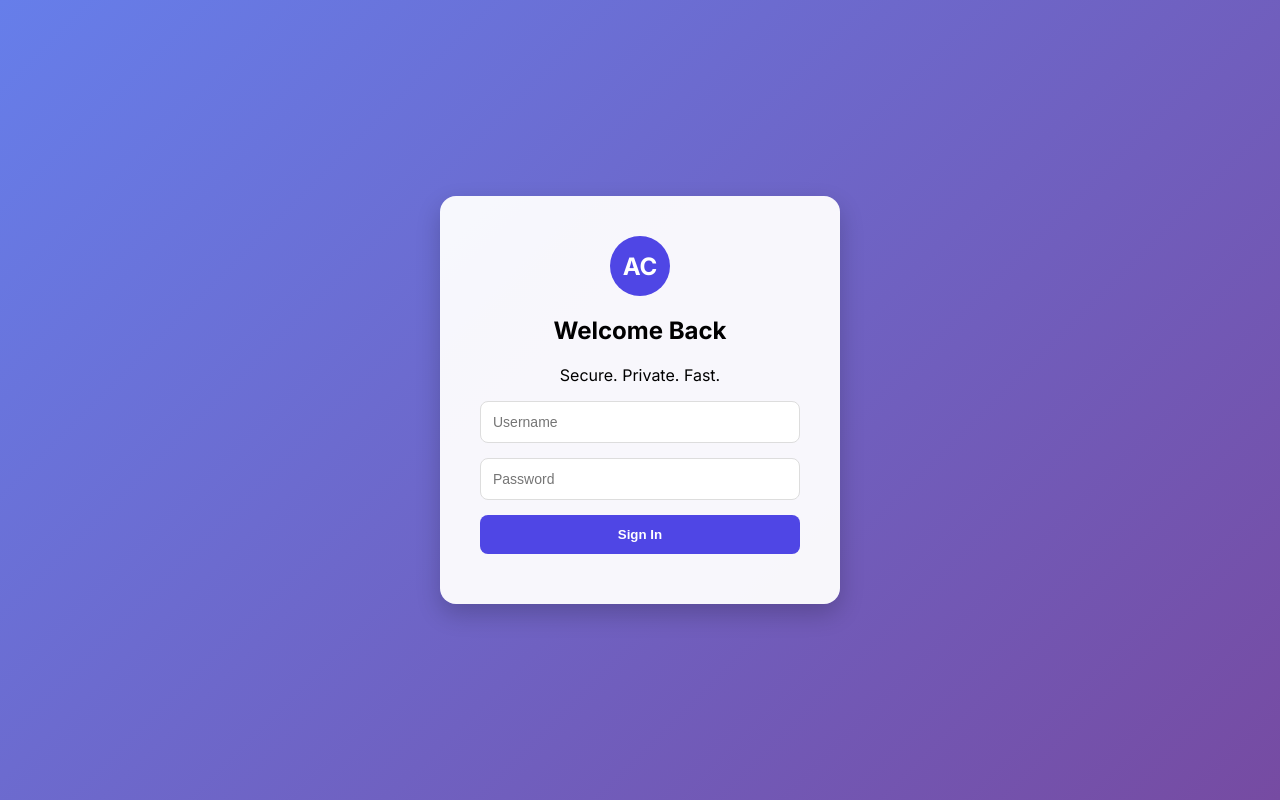
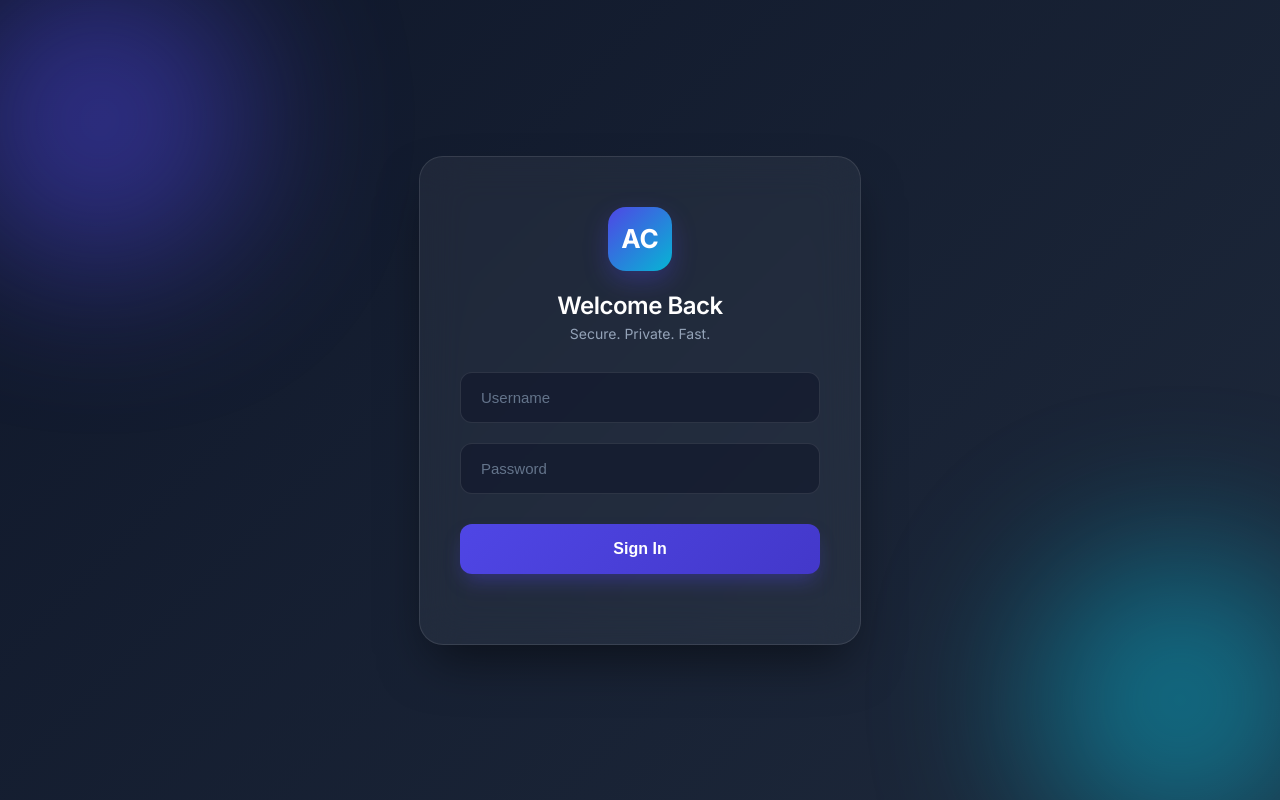
Before and after one commit to cyber-lol-0/Private-chat, a website: page public/index.html in a window 1280 px wide. Drawn offline with nearby package versions, Linux system fonts and the light colour scheme; no server answers.

Commit message:
Update style.css

```diff
--- a/public/style.css
+++ b/public/style.css
@@ -1,22 +1,120 @@
 :root { --primary: #4F46E5; --bg: #F3F4F6; --sidebar: #ffffff; --text: #1F2937; --border: #E5E7EB; --green-bubble: #DCFCE7; }
 body { margin: 0; font-family: 'Inter', sans-serif; height: 100vh; background: var(--bg); overflow: hidden; }
 
-/* Login */
-#login-view { height: 100vh; display: flex; justify-content: center; align-items: center; background: linear-gradient(135deg, #667eea 0%, #764ba2 100%); }
-.glass-card { background: rgba(255,255,255,0.95); padding: 40px; border-radius: 16px; width: 320px; text-align: center; box-shadow: 0 10px 25px rgba(0,0,0,0.2); }
-.logo { width: 60px; height: 60px; background: var(--primary); color: white; border-radius: 50%; display: flex; align-items: center; justify-content: center; font-size: 24px; font-weight: bold; margin: 0 auto 20px; }
-.field { margin-bottom: 15px; }
-input { width: 100%; padding: 12px; border: 1px solid #ddd; border-radius: 8px; box-sizing: border-box; font-size: 14px; outline: none; }
-input:focus { border-color: var(--primary); }
-button { width: 100%; padding: 12px; background: var(--primary); color: white; border: none; border-radius: 8px; font-weight: 600; cursor: pointer; transition: 0.2s; }
-button:hover { opacity: 0.9; }
-#login-error { color: red; margin-top: 10px; font-size: 13px; }
+/* --- 100 CRORE LOGIN DESIGN --- */
+#login-view {
+    height: 100vh;
+    display: flex;
+    justify-content: center;
+    align-items: center;
+    /* Deep Professional Dark Blue Background */
+    background: linear-gradient(135deg, #0f172a 0%, #1e293b 100%);
+    position: relative;
+    overflow: hidden;
+}
 
-/* App Layout */
+/* Glowing Background Orbs */
+.orb {
+    position: absolute;
+    width: 300px;
+    height: 300px;
+    border-radius: 50%;
+    filter: blur(80px);
+    z-index: 0;
+    opacity: 0.5;
+    animation: floatOrb 10s infinite ease-in-out;
+}
+.orb-1 { background: #4F46E5; top: -50px; left: -50px; }
+.orb-2 { background: #06b6d4; bottom: -50px; right: -50px; animation-delay: 5s; }
+
+@keyframes floatOrb {
+    0%, 100% { transform: translateY(0); }
+    50% { transform: translateY(20px); }
+}
+
+.glass-card {
+    background: rgba(255, 255, 255, 0.05); /* Dark Glass */
+    backdrop-filter: blur(20px);
+    -webkit-backdrop-filter: blur(20px);
+    border: 1px solid rgba(255, 255, 255, 0.1);
+    padding: 50px 40px;
+    border-radius: 24px;
+    width: 360px;
+    text-align: center;
+    box-shadow: 0 25px 50px -12px rgba(0, 0, 0, 0.5);
+    z-index: 1;
+    color: white;
+}
+
+.logo {
+    width: 64px;
+    height: 64px;
+    background: linear-gradient(135deg, #4F46E5, #06b6d4);
+    color: white;
+    border-radius: 18px;
+    display: flex;
+    align-items: center;
+    justify-content: center;
+    font-size: 26px;
+    font-weight: 700;
+    margin: 0 auto 20px;
+    box-shadow: 0 10px 25px rgba(79, 70, 229, 0.3);
+}
+
+.glass-card h2 { margin: 0 0 5px 0; font-weight: 600; letter-spacing: -0.5px; }
+.subtitle { color: #94a3b8; margin: 0 0 30px 0; font-size: 14px; }
+
+.field { position: relative; margin-bottom: 20px; }
+
+.field input {
+    width: 100%;
+    padding: 16px 20px;
+    background: rgba(15, 23, 42, 0.6);
+    border: 1px solid rgba(255, 255, 255, 0.1);
+    border-radius: 12px;
+    color: white;
+    font-size: 15px;
+    transition: all 0.3s ease;
+    outline: none;
+    box-sizing: border-box;
+}
+
+.field input::placeholder { color: #64748b; }
+
+.field input:focus {
+    background: rgba(15, 23, 42, 0.9);
+    border-color: #4F46E5;
+    box-shadow: 0 0 0 4px rgba(79, 70, 229, 0.2);
+}
+
+button#login-btn {
+    width: 100%;
+    padding: 16px;
+    background: linear-gradient(135deg, #4F46E5 0%, #4338ca 100%);
+    color: white;
+    border: none;
+    border-radius: 12px;
+    font-weight: 600;
+    font-size: 16px;
+    cursor: pointer;
+    transition: all 0.3s ease;
+    margin-top: 10px;
+    box-shadow: 0 10px 20px -5px rgba(79, 70, 229, 0.4);
+}
+
+button#login-btn:hover {
+    transform: translateY(-2px);
+    box-shadow: 0 15px 25px -5px rgba(79, 70, 229, 0.5);
+}
+button#login-btn:active { transform: translateY(0); }
+
+#login-error { color: #ef4444; margin-top: 20px; font-size: 14px; font-weight: 500; }
+
+
+/* --- MAIN APP LAYOUT (Kept same as before) --- */
 #app-view { display: flex; height: 100vh; position: relative; }
 .hidden { display: none !important; }
 
-/* SIDEBAR */
 .sidebar { width: 320px; background: var(--sidebar); border-right: 1px solid var(--border); display: flex; flex-direction: column; flex-shrink: 0; transition: transform 0.3s ease; }
 .sidebar-head { padding: 20px; border-bottom: 1px solid var(--border); display: flex; justify-content: space-between; align-items: center; }
 .sidebar-head h3 { margin: 0; font-size: 18px; }
@@ -30,45 +128,34 @@ button:hover { opacity: 0.9; }
 .item.active { background: #EEF2FF; border-left: 4px solid var(--primary); }
 .avatar { width: 40px; height: 40px; border-radius: 50%; color: white; display: flex; align-items: center; justify-content: center; margin-right: 12px; font-weight: bold; font-size: 16px; flex-shrink: 0; }
 
-/* Admin */
 .admin-card { background: white; margin: 15px; padding: 15px; border-radius: 8px; border: 1px solid var(--border); box-shadow: 0 2px 4px rgba(0,0,0,0.05); }
 .admin-card h4 { margin: 0 0 10px 0; }
 .admin-card input { margin-bottom: 10px; font-size: 13px; }
 .admin-card button { background: #10B981; font-size: 13px; padding: 8px; }
 
-/* CHAT AREA */
 .chat-area { flex: 1; display: flex; flex-direction: column; background: #fff; min-width: 0; transition: transform 0.3s ease; }
 header { height: 60px; border-bottom: 1px solid var(--border); padding: 0 15px; display: flex; align-items: center; gap: 10px; background: white; z-index: 10; }
 .back-btn { display: none; background: none; color: #374151; padding: 0; width: 40px; height: 40px; border-radius: 50%; }
 .header-info { flex: 1; overflow: hidden; }
 #chat-title { white-space: nowrap; overflow: hidden; text-overflow: ellipsis; margin: 0; font-size: 16px; }
 #chat-status { font-size: 12px; color: #10B981; }
-
 #messages { flex: 1; padding: 20px; overflow-y: auto; display: flex; flex-direction: column; gap: 10px; background: #F9FAFB; }
 .msg { max-width: 75%; padding: 10px 14px; border-radius: 12px; font-size: 14px; line-height: 1.4; position: relative; box-shadow: 0 1px 2px rgba(0,0,0,0.05); word-wrap: break-word; }
 .msg.sent { align-self: flex-end; background: var(--green-bubble); border-bottom-right-radius: 0; }
 .msg.received { align-self: flex-start; background: white; border-bottom-left-radius: 0; }
 .meta { display: flex; justify-content: flex-end; align-items: center; gap: 4px; font-size: 10px; color: #6B7280; margin-top: 4px; }
 .tick { font-size: 14px; vertical-align: middle; }
-
 footer { padding: 10px; background: white; border-top: 1px solid var(--border); display: flex; gap: 8px; }
 footer input { border-radius: 20px; background: #F3F4F6; border: none; padding: 12px 15px; width: 100%; }
 footer button { width: 45px; height: 45px; border-radius: 50%; display: flex; align-items: center; justify-content: center; flex-shrink: 0; }
 .placeholder { text-align: center; margin-top: 100px; color: #9CA3AF; }
 .placeholder span { font-size: 48px; display: block; margin-bottom: 10px; }
 
-/* --- MOBILE RESPONSIVE (THE 100CR LOGIC) --- */
 @media (max-width: 768px) {
     .sidebar { width: 100%; position: absolute; height: 100%; z-index: 20; transform: translateX(0); }
     .chat-area { width: 100%; position: absolute; height: 100%; z-index: 10; transform: translateX(100%); }
-
-    /* When a chat is open */
-    body.chat-open .sidebar { transform: translateX(-20%); } /* Parallax effect */
+    body.chat-open .sidebar { transform: translateX(-20%); }
     body.chat-open .chat-area { transform: translateX(0); z-index: 30; }
-
-    /* Back button */
     .back-btn { display: flex; }
-
-    /* Hide scrollbar on chat list for cleaner look */
     .list-area::-webkit-scrollbar { display: none; }
 }
```
